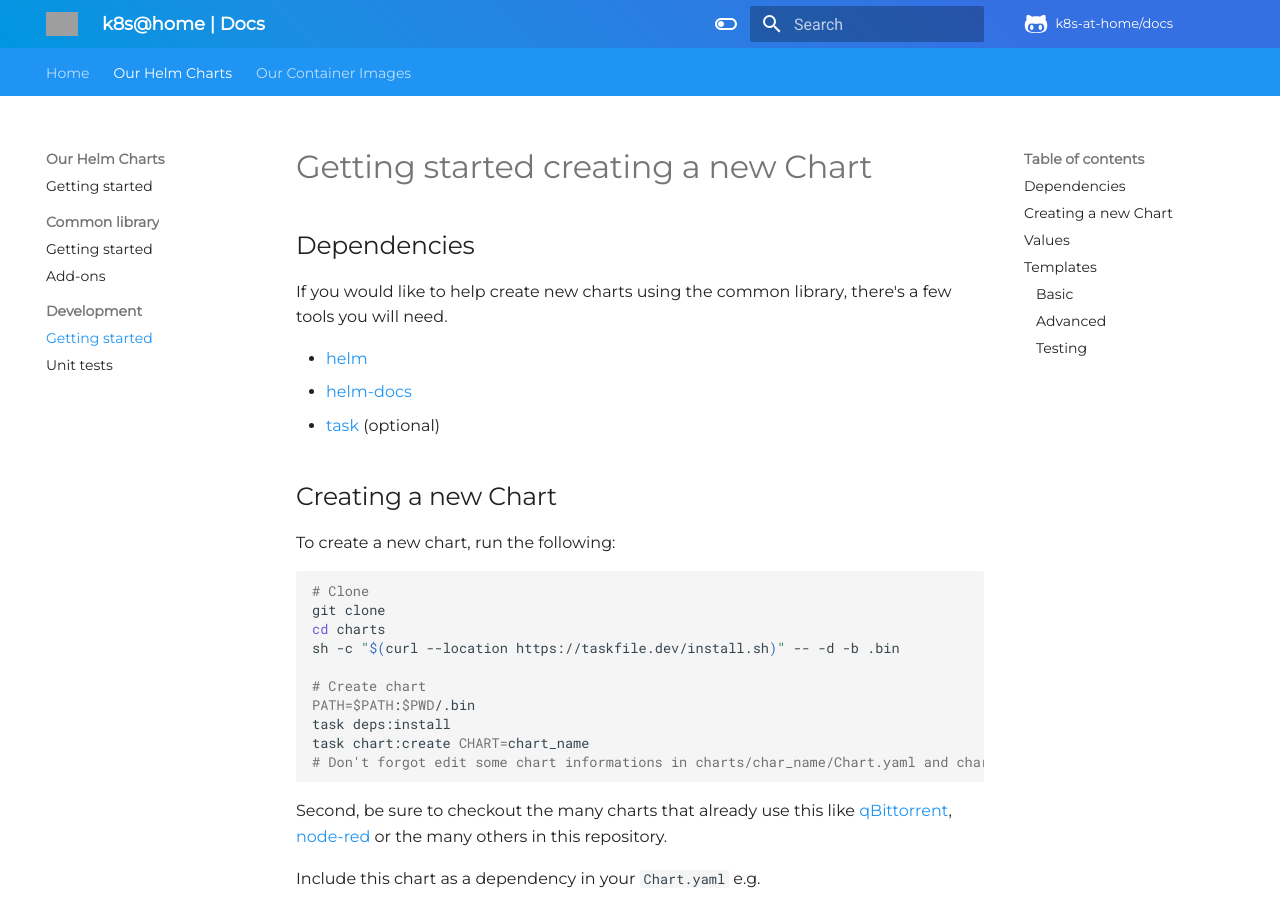
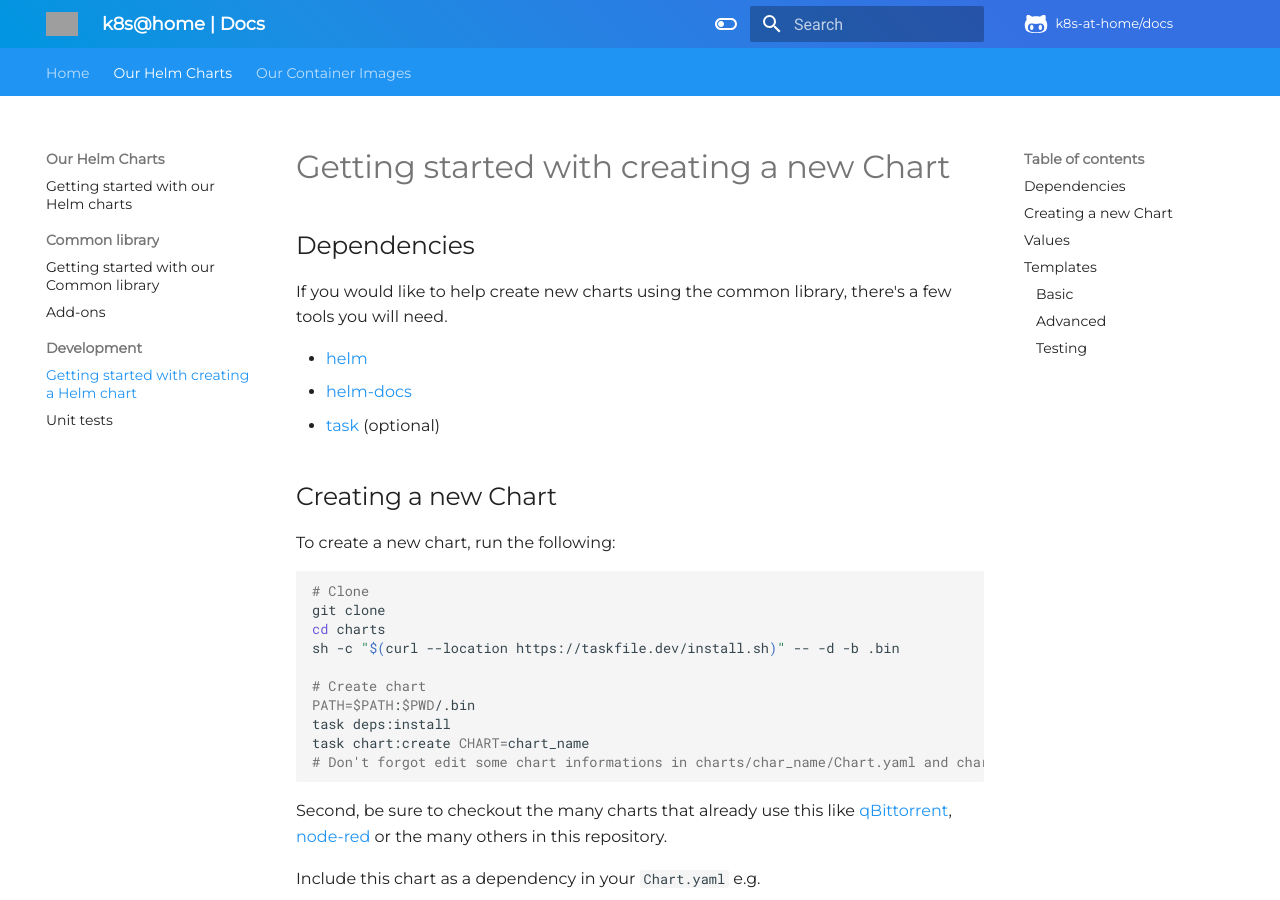
Before and after one commit to nicholaswilde/docs, an MkDocs documentation site: the page built from docs/our-helm-charts/development/getting-started.md, in a window 1280 px wide and 900 px high. Built offline with MkDocs 1.6.1 and Material for MkDocs 9.7.7, drawn with Linux system fonts in a browser that asks for light colours; comment, search, counter and statistics services are not loaded; grey boxes are pictures that could not be loaded.

Commit message:
update docs

```diff
--- a/docs/our-helm-charts/development/getting-started.md
+++ b/docs/our-helm-charts/development/getting-started.md
@@ -1,4 +1,4 @@
-# Getting started creating a new Chart
+# Getting started with creating a new Chart
 
 ## Dependencies
 
--- a/mkdocs.yaml
+++ b/mkdocs.yaml
@@ -108,14 +108,14 @@ markdown_extensions:
 nav:
 - Home: index.md
 - Our Helm Charts:
-  - Getting started: our-helm-charts/getting-started.md
+  - Getting started with our Helm charts: our-helm-charts/getting-started.md
   - Common library:
-    - Getting started: our-helm-charts/common-library/getting-started.md
+    - Getting started with our Common library: our-helm-charts/common-library/getting-started.md
     - Add-ons: our-helm-charts/common-library/add-ons.md
   - Development:
-    - Getting started: our-helm-charts/development/getting-started.md
+    - Getting started with creating a Helm chart: our-helm-charts/development/getting-started.md
     - Unit tests: our-helm-charts/development/unit-tests.md
 - Our Container Images:
-  - Getting started: our-container-images/getting-started.md
+  - Getting started with our Container images: our-container-images/getting-started.md
   - Configuration: our-container-images/configuration.md
   - Permissions: our-container-images/permissions.md
```
